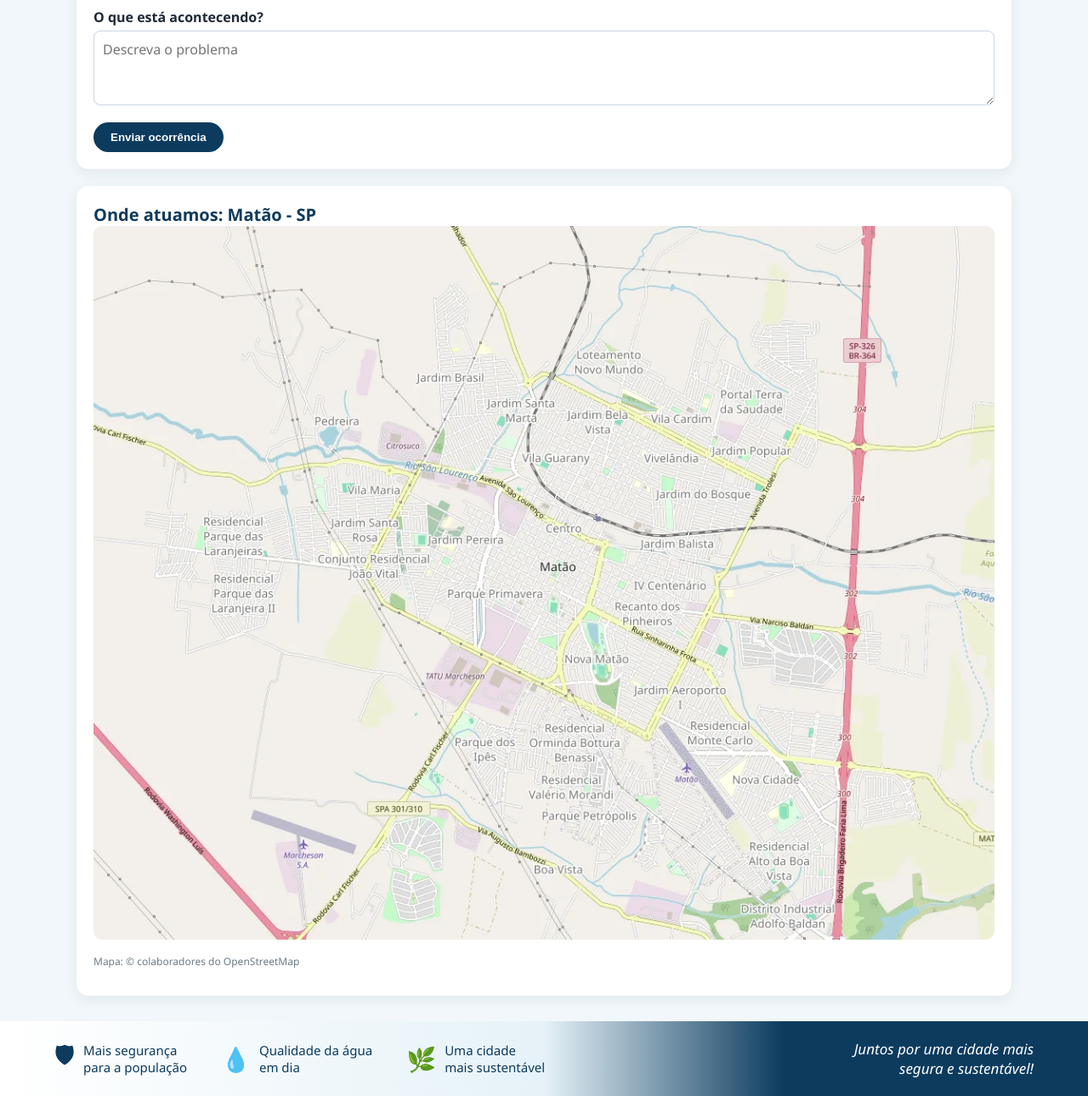
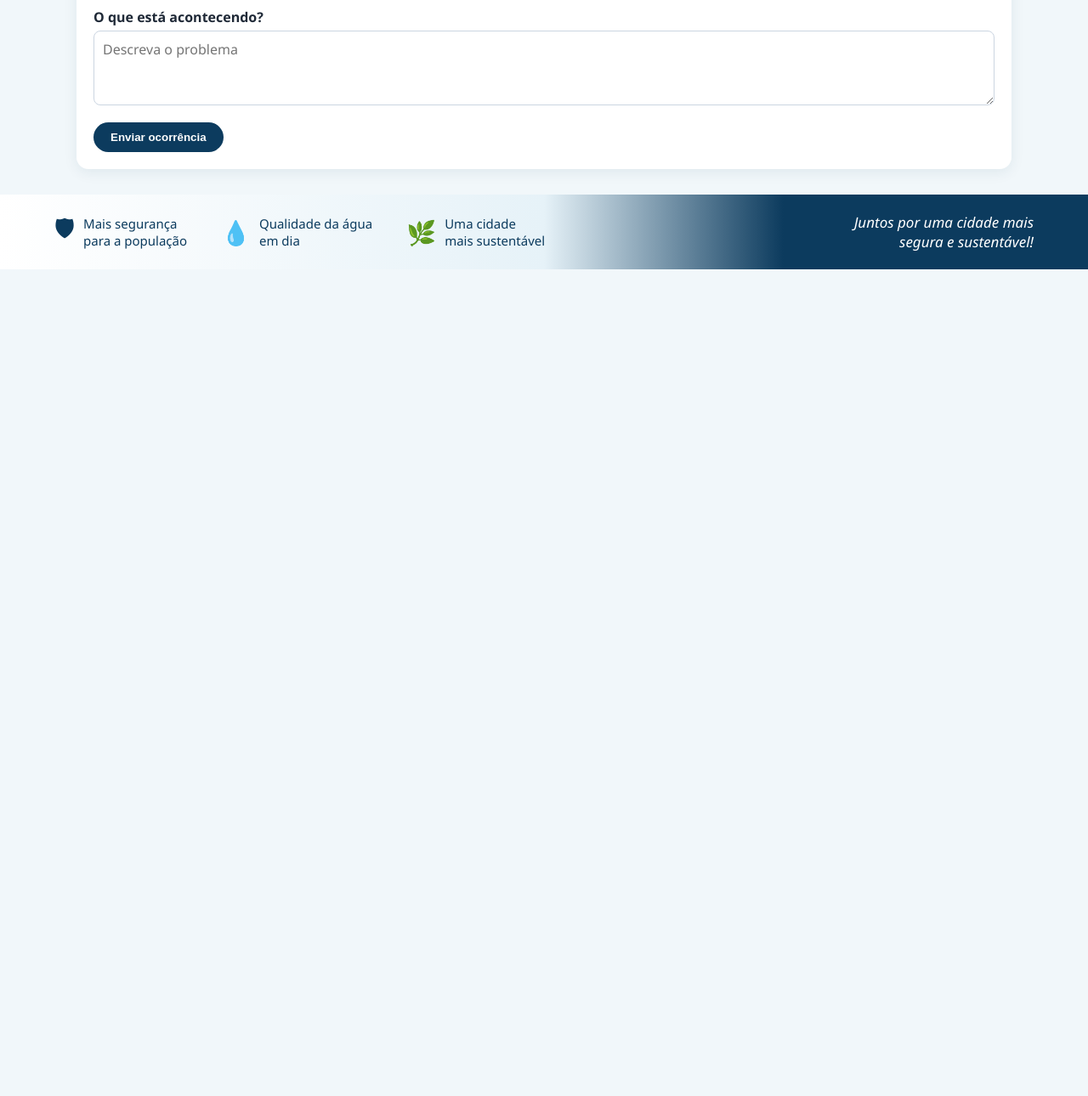
Before and after one commit to Fransuelen/cidade-ativa, a plain HTML site: page index.html in a window 1280 px wide. Shown: the part 1130-2420 px from the top of the page at 85% size. After the commit the page ends 1447 px from the top, so only its background shows below. Drawn offline with Linux system fonts and the light colour scheme.

Commit message:
Remove mapa da pagina inicial

```diff
--- a/index.html
+++ b/index.html
@@ -94,13 +94,6 @@
       </form>
     </section>
 
-    <!-- Mapa de Matão -->
-    <section class="caixa">
-      <h2>Onde atuamos: Matão - SP</h2>
-      <img src="mapa-matao.webp" alt="Mapa da cidade de Matão - SP com os bairros" class="mapa-cidade">
-      <p class="credito">Mapa: &copy; colaboradores do OpenStreetMap</p>
-    </section>
-
   </main>
 
   <!-- Faixa do rodapé -->
--- a/style.css
+++ b/style.css
@@ -440,7 +440,7 @@ button:hover {
   }
 }
 
-/* ===== Imagem do mapa de Matão (página inicial) ===== */
+/* ===== Imagem do mapa de Matão (página de ocorrências) ===== */
 .mapa-cidade {
   width: 100%;
   border-radius: 10px;
```
